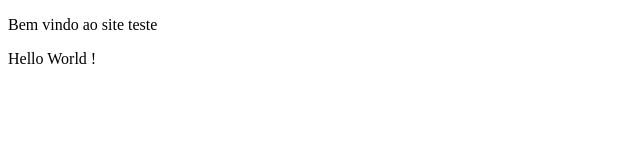
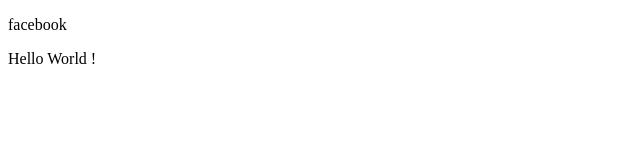
Before and after one commit to AssizCarlos1/1C_Projeto01, a plain HTML site: page index.html in a window 1280 px wide. Shown: the whole page, without its empty margins (0-640 px from the left). Drawn offline with Linux system fonts and the light colour scheme.

Commit message:
facebook

```diff
--- a/index.html
+++ b/index.html
@@ -1,7 +1,7 @@
 <!DOCTYPE html>
 <html lang="en">
 <head>
-    <p>Bem vindo ao site teste</p>
+    <p>facebook</p>
     <p> Hello World !</p>
     <meta charset="UTF-8">
     <meta name="viewport" content="width=device-width, initial-scale=1.0">
```
